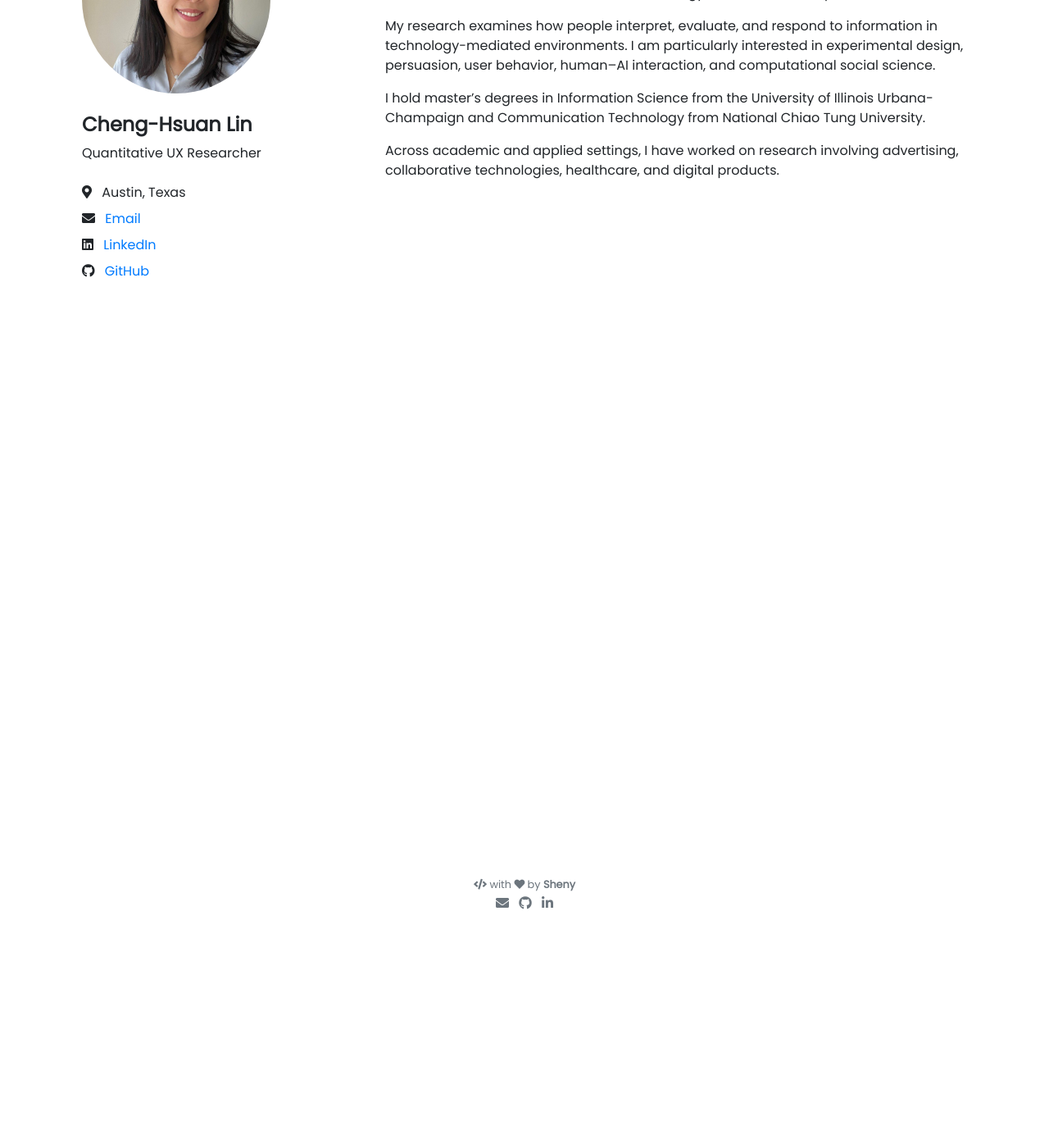
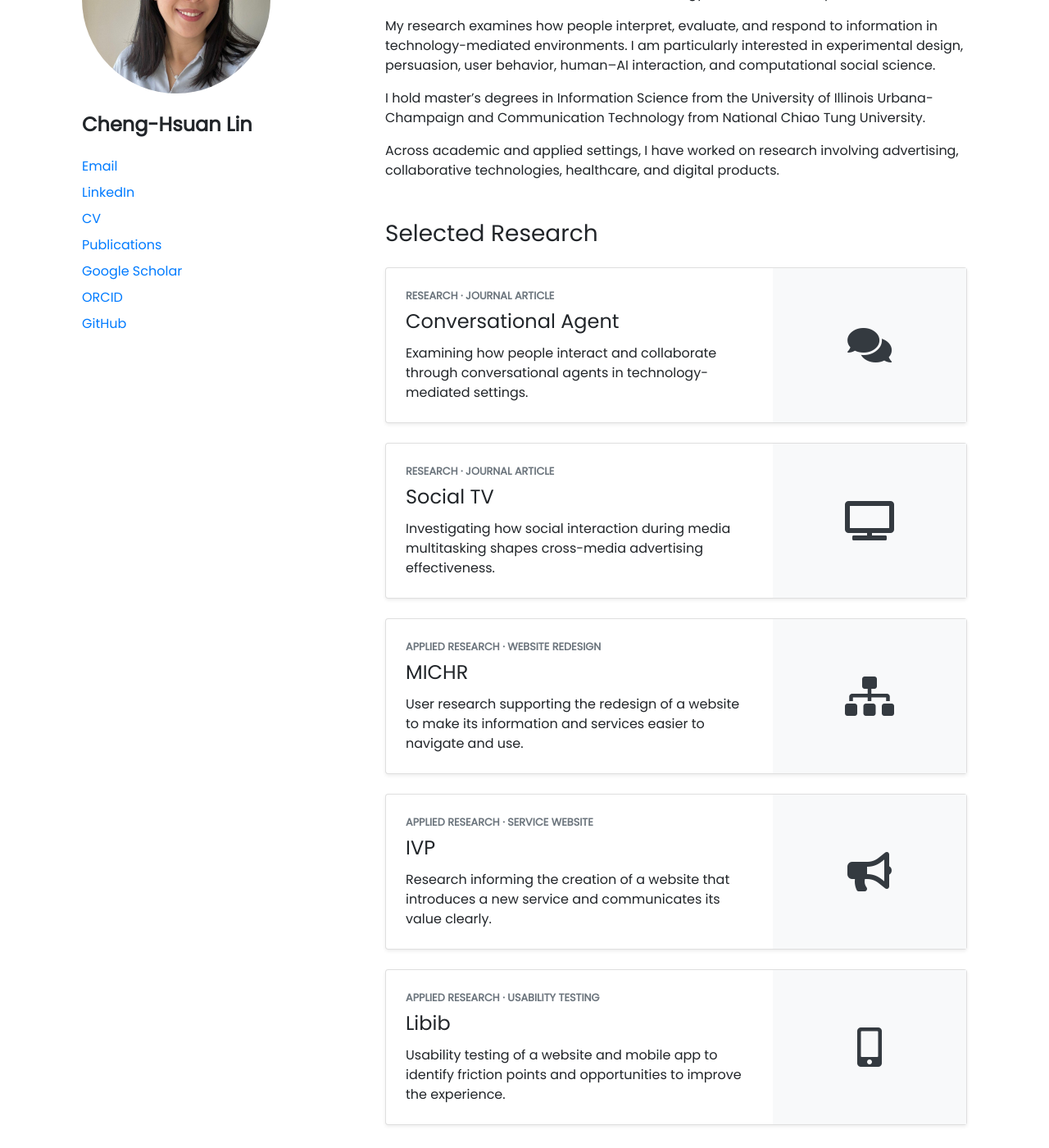
Before and after one commit to shenylin/shenylin.github.io, a Jekyll site: the page built from pages/index.md, in a window 1280 px wide and 1400 px high, scrolled down 270 px. Shown: the whole window at 82% size. Built offline with Jekyll 4.4.1, drawn with Linux system fonts in a browser that asks for light colours; nearby versions of some CDN libraries; before the commit the page ends 900 px from its top, so only the background shows below that.

Commit message:
Update homepage research and profile layout

```diff
--- a/_includes/landing.html
+++ b/_includes/landing.html
@@ -14,33 +14,15 @@
         {{ site.author.name }}
       </h2>
 
-      <p class="mb-4">
-        Quantitative UX Researcher
-      </p>
-
-      <p class="mb-2">
-        <i class="fas fa-map-marker-alt mr-2"></i>
-        Austin, Texas
-      </p>
-
-      <p class="mb-2">
-        <i class="fas fa-envelope mr-2"></i>
-        <a href="mailto:{{ site.author.email }}">Email</a>
-      </p>
-
-      <p class="mb-2">
-        <i class="fab fa-linkedin mr-2"></i>
-        <a href="https://www.linkedin.com/in/{{ site.author.linkedin }}">
-          LinkedIn
-        </a>
-      </p>
-
-      <p class="mb-2">
-        <i class="fab fa-github mr-2"></i>
-        <a href="https://github.com/{{ site.author.github }}">
-          GitHub
-        </a>
-      </p>
+      <div class="profile-details mt-4">
+        <p class="mb-2"><a href="mailto:{{ site.author.email }}">Email</a></p>
+        <p class="mb-2"><a href="https://www.linkedin.com/in/{{ site.author.linkedin }}">LinkedIn</a></p>
+        <p class="mb-2"><a href="{{ '/cv/' | relative_url }}">CV</a></p>
+        <p class="mb-2"><a href="{{ '/research/' | relative_url }}">Publications</a></p>
+        <p class="mb-2"><a href="https://scholar.google.com/citations?hl=en&amp;user=5YVmJyIAAAAJ">Google Scholar</a></p>
+        <p class="mb-2"><a href="https://orcid.org/0009-0005-1330-5799">ORCID</a></p>
+        <p class="mb-2"><a href="https://github.com/{{ site.author.github }}">GitHub</a></p>
+      </div>
     </aside>
 
     <!-- Main introduction -->
@@ -71,6 +53,117 @@
         involving advertising, collaborative technologies,
         healthcare, and digital products.
       </p>
+
+      <section class="mt-5" aria-labelledby="selected-research-heading">
+        <h2 id="selected-research-heading" class="h3 mb-4">
+          Selected Research
+        </h2>
+
+        <article class="card mb-4 shadow-sm">
+          <div class="row no-gutters align-items-stretch">
+            <div class="col-md-8">
+              <div class="card-body p-4">
+                <p class="small text-uppercase text-muted font-weight-bold mb-2">
+                  Research · Journal Article
+                </p>
+                <h3 class="h4 card-title">Conversational Agent</h3>
+                <p class="card-text mb-0">
+                  Examining how people interact and collaborate through
+                  conversational agents in technology-mediated settings.
+                </p>
+              </div>
+            </div>
+            <div class="col-md-4 d-flex align-items-center justify-content-center bg-light p-4">
+              <i class="fas fa-comments fa-3x text-muted" aria-hidden="true"></i>
+              <span class="sr-only">Conversational agent research</span>
+            </div>
+          </div>
+        </article>
+
+        <article class="card mb-4 shadow-sm">
+          <div class="row no-gutters align-items-stretch">
+            <div class="col-md-8">
+              <div class="card-body p-4">
+                <p class="small text-uppercase text-muted font-weight-bold mb-2">
+                  Research · Journal Article
+                </p>
+                <h3 class="h4 card-title">Social TV</h3>
+                <p class="card-text mb-0">
+                  Investigating how social interaction during media
+                  multitasking shapes cross-media advertising effectiveness.
+                </p>
+              </div>
+            </div>
+            <div class="col-md-4 d-flex align-items-center justify-content-center bg-light p-4">
+              <i class="fas fa-tv fa-3x text-muted" aria-hidden="true"></i>
+              <span class="sr-only">Social TV research</span>
+            </div>
+          </div>
+        </article>
+
+        <article class="card mb-4 shadow-sm">
+          <div class="row no-gutters align-items-stretch">
+            <div class="col-md-8">
+              <div class="card-body p-4">
+                <p class="small text-uppercase text-muted font-weight-bold mb-2">
+                  Applied Research · Website Redesign
+                </p>
+                <h3 class="h4 card-title">MICHR</h3>
+                <p class="card-text mb-0">
+                  User research supporting the redesign of a website to make
+                  its information and services easier to navigate and use.
+                </p>
+              </div>
+            </div>
+            <div class="col-md-4 d-flex align-items-center justify-content-center bg-light p-4">
+              <i class="fas fa-sitemap fa-3x text-muted" aria-hidden="true"></i>
+              <span class="sr-only">MICHR website redesign research</span>
+            </div>
+          </div>
+        </article>
+
+        <article class="card mb-4 shadow-sm">
+          <div class="row no-gutters align-items-stretch">
+            <div class="col-md-8">
+              <div class="card-body p-4">
+                <p class="small text-uppercase text-muted font-weight-bold mb-2">
+                  Applied Research · Service Website
+                </p>
+                <h3 class="h4 card-title">IVP</h3>
+                <p class="card-text mb-0">
+                  Research informing the creation of a website that introduces
+                  a new service and communicates its value clearly.
+                </p>
+              </div>
+            </div>
+            <div class="col-md-4 d-flex align-items-center justify-content-center bg-light p-4">
+              <i class="fas fa-bullhorn fa-3x text-muted" aria-hidden="true"></i>
+              <span class="sr-only">IVP service website research</span>
+            </div>
+          </div>
+        </article>
+
+        <article class="card mb-0 shadow-sm">
+          <div class="row no-gutters align-items-stretch">
+            <div class="col-md-8">
+              <div class="card-body p-4">
+                <p class="small text-uppercase text-muted font-weight-bold mb-2">
+                  Applied Research · Usability Testing
+                </p>
+                <h3 class="h4 card-title">Libib</h3>
+                <p class="card-text mb-0">
+                  Usability testing of a website and mobile app to identify
+                  friction points and opportunities to improve the experience.
+                </p>
+              </div>
+            </div>
+            <div class="col-md-4 d-flex align-items-center justify-content-center bg-light p-4">
+              <i class="fas fa-mobile-alt fa-3x text-muted" aria-hidden="true"></i>
+              <span class="sr-only">Libib usability research</span>
+            </div>
+          </div>
+        </article>
+      </section>
     </main>
 
   </div>
```
